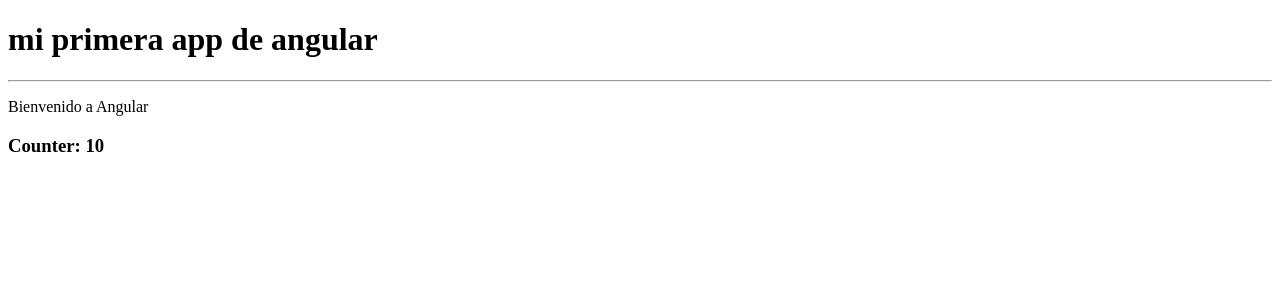
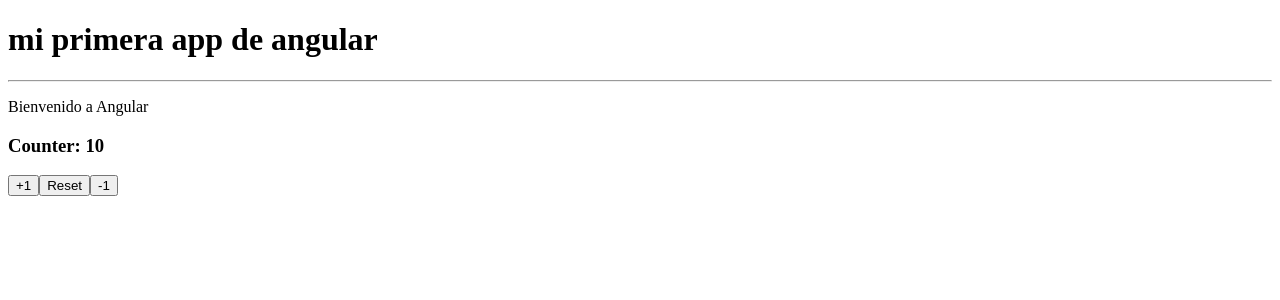
Before and after one commit to Exequiel65/Angular-Udemy, an Angular app in the folder 01-base/: page / in a window 1280 px wide. Shown: the top 300 px of the page. Built offline with nearby package versions, Linux system fonts and the light colour scheme.

Commit message:
clase 39

```diff
--- a/01-base/src/app/app.component.html
+++ b/01-base/src/app/app.component.html
@@ -3,7 +3,4 @@
 <hr>
 
 <p>Bienvenido a Angular</p>
-
-
-
-<h3>Counter: {{counter}}</h3>
+<app-counter></app-counter>
--- a/01-base/src/app/app.component.ts
+++ b/01-base/src/app/app.component.ts
@@ -7,5 +7,5 @@
 })
 export class AppComponent {
   public title:string = 'mi primera app de angular';
-  public counter:number = 10
+
 }
--- a/01-base/src/app/app.module.ts
+++ b/01-base/src/app/app.module.ts
@@ -2,10 +2,12 @@
 import { BrowserModule } from '@angular/platform-browser';
 
 import { AppComponent } from './app.component';
+import { CounterComponent } from './counter/counter.component';
 
 @NgModule({
   declarations: [
-    AppComponent
+    AppComponent,
+    CounterComponent
   ],
   imports: [
     BrowserModule
--- /dev/null
+++ b/01-base/src/app/counter/counter.component.ts
@@ -0,0 +1,25 @@
+import { Component, OnInit } from '@angular/core';
+
+@Component({
+  selector: 'app-counter',
+  template: `
+  <h3>Counter: {{counter}}</h3>
+  <button (click)="increaseBy(1)" >+1</button>
+  <button (click)="resetCounter()">Reset</button>
+  <button (click)="increaseBy(-1)"  >-1</button>
+  `
+})
+
+export class CounterComponent {
+  public counter:number = 10
+  constructor() { }
+
+  increaseBy(value : number):void{
+    this.counter += value;
+  }
+
+  resetCounter():void{
+    this.counter = 10;
+  }
+
+}
```
